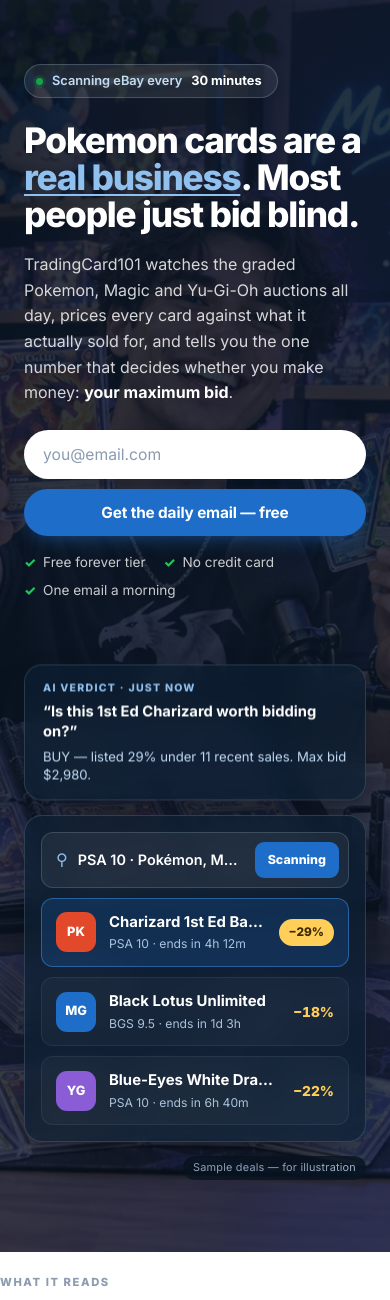
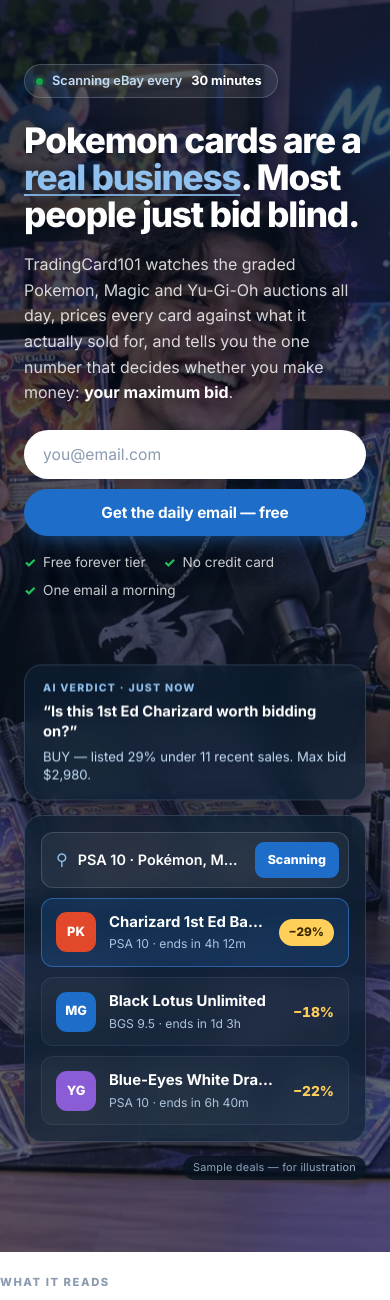
Before and after one commit to aimbluemedia/tradingcard101, a PHP site: page / in a window 390 px wide. Shown: the part 71-1371 px from the top of the page. Run offline with PHP 8.4, Linux system fonts and the light colour scheme; data that the repository does not hold is empty; some libraries are stand-ins or nearby versions.

Commit message:
Lighten the hero photo overlay
Ease the navy wash so the shop photo shows through: lighter behind the
copy, almost clear on the right, a softer bottom fade, and a lighter
stacked wash on phones. A soft text shadow keeps the white headline,
subtitle and checklist readable over the brighter photo.

Co-Authored-By: Claude Opus 5.5 <noreply@anthropic.com>
Claude-Session: https://claude.ai/code/session_01DBA7BYPF7HjtUzbmEdcWTB

```diff
--- a/assets/home.css
+++ b/assets/home.css
@@ -201,6 +201,7 @@ h1, h2, h3, h4 { margin: 0; font-weight: 800; letter-spacing: -.022em; line-heig
 .hm-hero h1 .hl { color: var(--blue-300); text-decoration: underline; text-decoration-thickness: .06em; text-underline-offset: .12em; }
 .hm-hero-sub { font-size: clamp(1rem, 1.35vw, 1.14rem); color: rgba(255, 255, 255, .82); margin: 20px 0 0; max-width: 54ch; }
 .hm-hero-sub strong { color: #fff; }
+.hm-hero h1, .hm-hero-sub, .hm-capture-note { text-shadow: 0 2px 18px rgba(5, 12, 22, .55); }
 
 /* hero email capture */
 .hm-capture { margin: 24px 0 0; }
@@ -310,8 +311,8 @@ h1, h2, h3, h4 { margin: 0; font-weight: 800; letter-spacing: -.022em; line-heig
 .hm-hero::before {
     content: ''; position: absolute; inset: 0; z-index: 1; pointer-events: none;
     background:
-        linear-gradient(90deg, rgba(10, 22, 38, .94) 0%, rgba(10, 22, 38, .84) 34%, rgba(10, 22, 38, .45) 62%, rgba(10, 22, 38, .3) 100%),
-        linear-gradient(180deg, rgba(10, 22, 38, 0) 70%, rgba(10, 22, 38, .55) 100%);
+        linear-gradient(90deg, rgba(10, 22, 38, .78) 0%, rgba(10, 22, 38, .6) 34%, rgba(10, 22, 38, .18) 62%, rgba(10, 22, 38, .05) 100%),
+        linear-gradient(180deg, rgba(10, 22, 38, 0) 75%, rgba(10, 22, 38, .35) 100%);
 }
 .hm-hero > .hm-wrap { z-index: 2; }
 
@@ -367,7 +368,7 @@ h1, h2, h3, h4 { margin: 0; font-weight: 800; letter-spacing: -.022em; line-heig
 
 @media (max-width: 1000px) {
     .hm-feed { justify-self: stretch; width: 100%; max-width: 560px; margin: 36px auto 0; }
-    .hm-hero::before { background: linear-gradient(180deg, rgba(10, 22, 38, .88) 0%, rgba(10, 22, 38, .78) 100%); }
+    .hm-hero::before { background: linear-gradient(180deg, rgba(10, 22, 38, .74) 0%, rgba(10, 22, 38, .6) 100%); }
 }
 @media (max-width: 560px) {
     .hm-feed-ask { width: 100%; }
```
